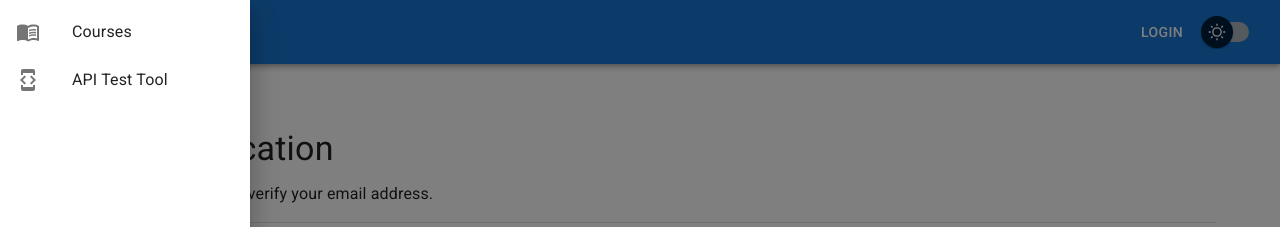
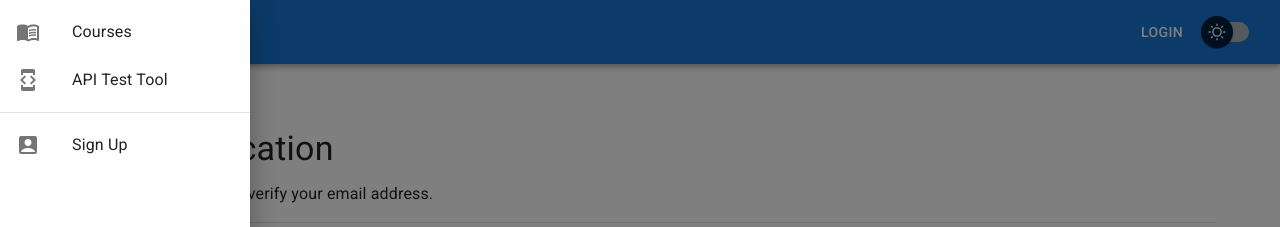
Before and after one commit to le0tan/aivle-fe, a React (Create React App) app: page /account/verify_email in a window 1280 px wide. Both pictures are taken after a click on the button "menu". Shown: the top 227 px of the page. Built offline with nearby package versions, Linux system fonts and the light colour scheme.

Commit message:
side drawer: add signup button

```diff
--- a/src/App.js
+++ b/src/App.js
@@ -3,6 +3,7 @@ import {
   AppBar,
   Box,
   Button,
+  Divider,
   Drawer,
   IconButton,
   Link,
@@ -26,7 +27,7 @@ import CoursePage from "./pages/courses";
 import CourseDetail from "./pages/course_detail";
 import MuiBreadcrumbs from "./components/breadcrumbs";
 import {selectIsDark, setDark, setLight} from "./redux/darkModeSlice";
-import {DeveloperMode, MenuBook} from "@mui/icons-material";
+import {AccountBox, DeveloperMode, MenuBook} from "@mui/icons-material";
 import Home from "./pages/home";
 import Submissions from "./pages/submissions";
 import {cleanAuthStorage} from "./lib/auth";
@@ -92,9 +93,13 @@ const MyApp = () => {
               <ListItemText primary={"API Test Tool"}/>
             </ListItemButton>
           </List>
-          {/*<Divider/>*/}
-          {/*<List>*/}
-          {/*</List>*/}
+          <Divider/>
+          <List>
+            <ListItemButton key={"signup"} component={RouterLink} to="/signup">
+              <ListItemIcon><AccountBox/></ListItemIcon>
+              <ListItemText primary={"Sign Up"}/>
+            </ListItemButton>
+          </List>
         </Box>
       </Drawer>
       <Switch>
```
